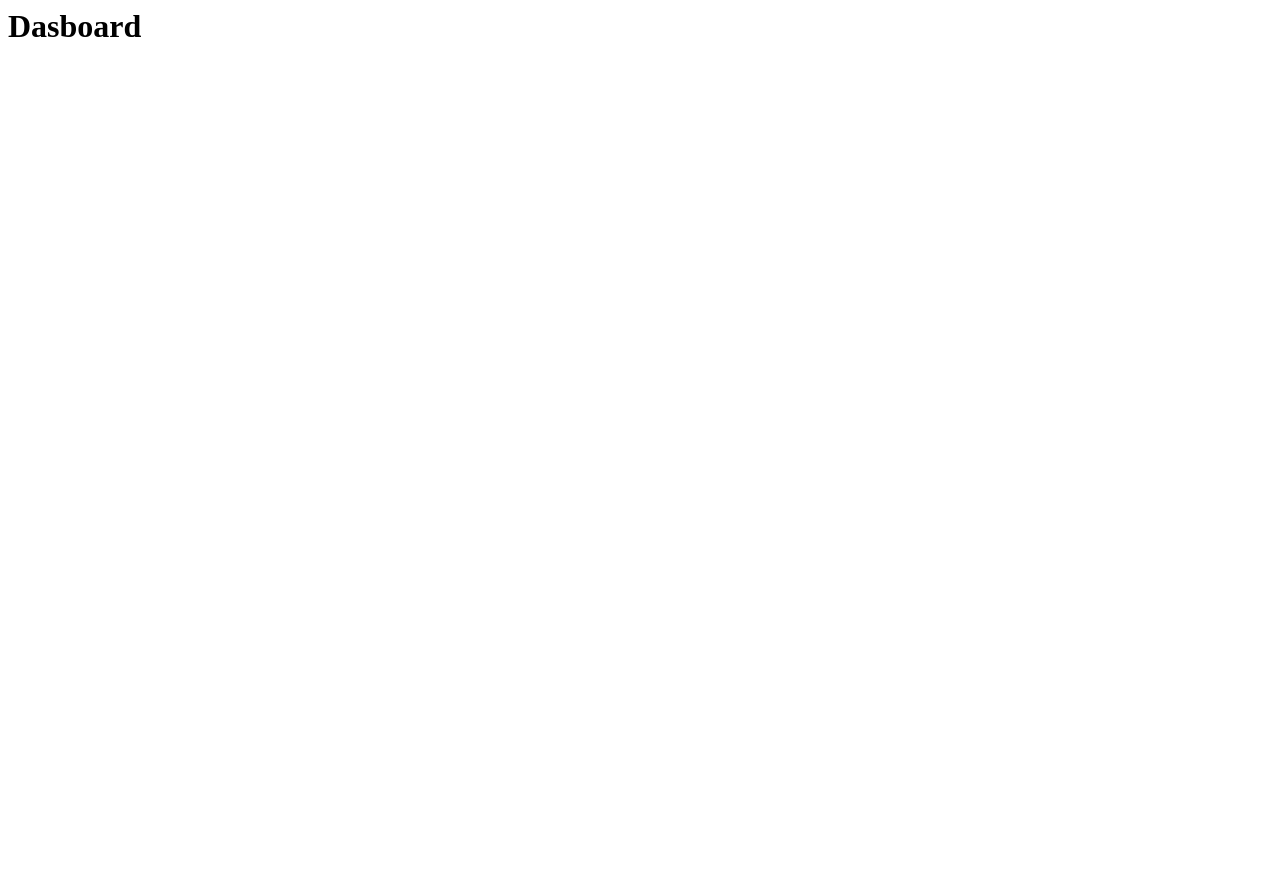
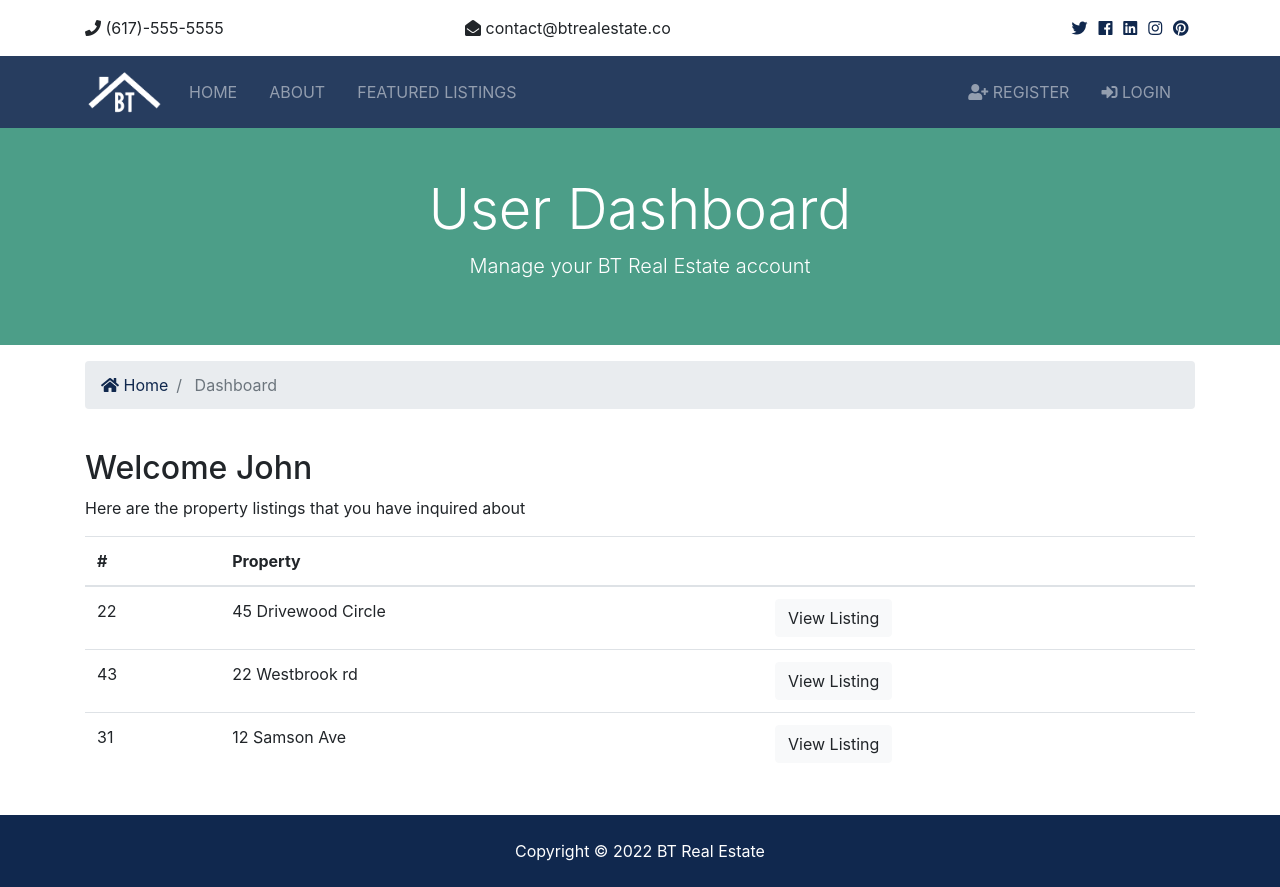
Before and after one commit to kamilsmr/Real_Estate_Django, a Django app: page /accounts/dashboard in a window 1280 px wide. Before the commit the page is almost empty. Before the commit the page ends 37 px from the top, so only its background shows below. Run offline with Django 4.2, Linux system fonts and the light colour scheme; some libraries are stand-ins or nearby versions.

Commit message:
dashboard

```diff
--- a/templates/accounts/dashboard.html
+++ b/templates/accounts/dashboard.html
@@ -1 +1,75 @@
-<h1> Dasboard</h1>
+{% extends 'base.html' %}
+
+{% block content %}
+
+<section id="showcase-inner" class="py-5 text-white">
+    <div class="container">
+      <div class="row text-center">
+        <div class="col-md-12">
+          <h1 class="display-4">User Dashboard</h1>
+          <p class="lead">Manage your BT Real Estate account</p>
+        </div>
+      </div>
+    </div>
+  </section>
+
+  <!-- Breadcrumb -->
+  <section id="bc" class="mt-3">
+    <div class="container">
+      <nav aria-label="breadcrumb">
+        <ol class="breadcrumb">
+          <li class="breadcrumb-item">
+            <a href="{% url 'index' %}">
+              <i class="fas fa-home"></i> Home</a>
+          </li>
+          <li class="breadcrumb-item active"> Dashboard</li>
+        </ol>
+      </nav>
+    </div>
+  </section>
+
+  <section id="dashboard" class="py-4">
+    <div class="container">
+      <div class="row">
+        <div class="col-md-12">
+          <h2>Welcome John</h2>
+          <p>Here are the property listings that you have inquired about</p>
+          <table class="table">
+            <thead>
+              <tr>
+                <th scope="col">#</th>
+                <th scope="col">Property</th>
+                <th></th>
+              </tr>
+            </thead>
+            <tbody>
+              <tr>
+                <td>22</td>
+                <td>45 Drivewood Circle</td>
+                <td>
+                  <a class="btn btn-light" href="#">View Listing</a>
+                </td>
+              </tr>
+              <tr>
+                <td>43</td>
+                <td>22 Westbrook rd</td>
+                <td>
+                  <a class="btn btn-light" href="#">View Listing</a>
+                </td>
+              </tr>
+              <tr>
+                <td>31</td>
+                <td>12 Samson Ave</td>
+                <td>
+                  <a class="btn btn-light" href="#">View Listing</a>
+                </td>
+              </tr>
+            </tbody>
+          </table>
+        </div>
+      </div>
+    </div>
+  </section>
+
+
+  {% endblock %}
--- a/templates/partials/_navbar.html
+++ b/templates/partials/_navbar.html
@@ -39,6 +39,18 @@
             </ul>
 
             <ul class="navbar-nav ml-auto">
+                {% if user.is_authenticated %}
+                    <li
+                    {% if 'dashboard' in request.path %}
+                        class="nav-item active mr-3"
+                    {% else %}
+                        class="nav-item mr-3"
+                    {% endif %}
+                    >
+                        <a class="nav-link" href="{% url 'dashboard' %}">
+                            Welcome {{ user.username }} (Dashboard)</a>
+                    </li>
+                {% else %}
                     <li
                     {% if 'register' in request.path %}
                         class="nav-item active mr-3"
@@ -62,6 +74,7 @@
 
                             Login</a>
                     </li>
+                {% endif %}
             </ul>
         </div>
     </div>
```
Lines whose indentation alone changed are shown as unchanged.
